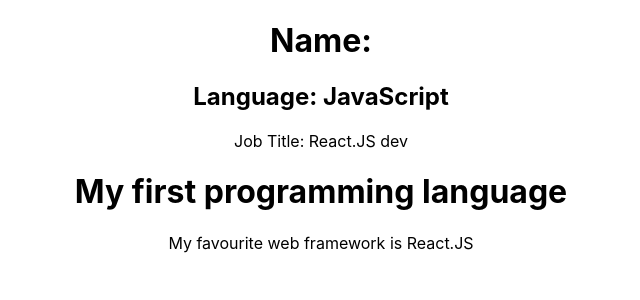
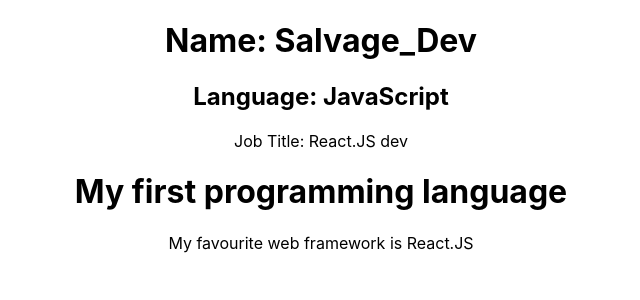
Before and after one commit to Milo123459/salvage-official, a React (Create React App) app: page / in a window 1280 px wide. Shown: the top 300 px of the page, without its empty margins (319-959 px from the left). Built offline with nearby package versions, Linux system fonts and the light colour scheme.

Commit message:
New update

```diff
--- a/src/App.js
+++ b/src/App.js
@@ -17,7 +17,7 @@
 ]
 //Components
 const postComponents = posts.map((post, key) => <Post key = {key} title = {post.title} content = {post.content}/>)
-const userComponents = users.map((user, key) => <User key = {key} name = {user.nmae} language = {user.language} jobTitle = {user.jobTitle}/>)
+const userComponents = users.map((user, key) => <User key = {key} name = {user.name} language = {user.language} jobTitle = {user.jobTitle}/>)
 function App() {
   return (
     <div className="App">
```
